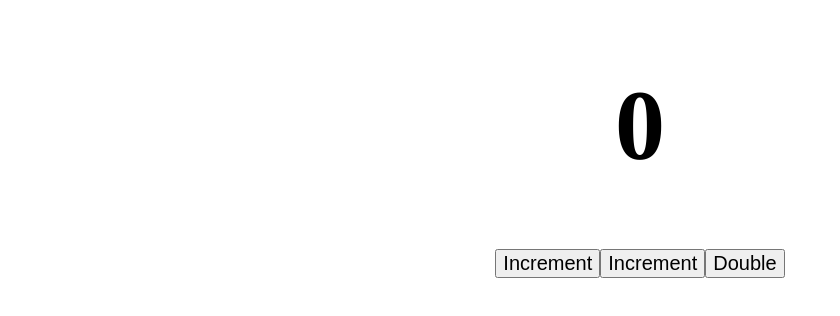
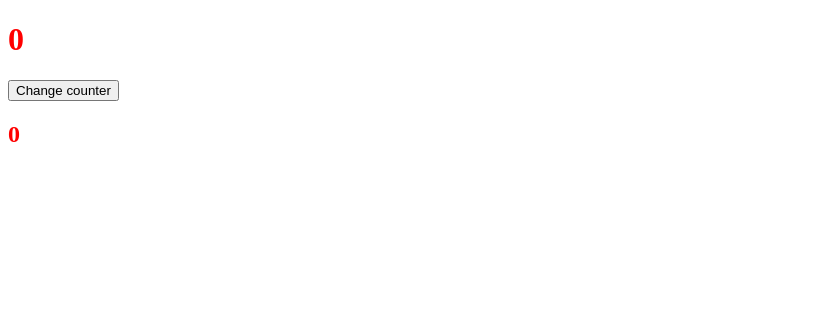
Before and after one commit to armendlahi/learning-react-ick, a React (Create React App) app: page / in a window 1280 px wide. Shown: the top 316 px of the page, without its empty margins (0-840 px from the left). Built offline with nearby package versions, Linux system fonts and the light colour scheme.

Commit message:
React lifecycle methods.

```diff
--- a/package.json
+++ b/package.json
@@ -6,6 +6,7 @@
     "@testing-library/jest-dom": "^4.2.4",
     "@testing-library/react": "^9.5.0",
     "@testing-library/user-event": "^7.2.1",
+    "randomcolor": "^0.5.4",
     "react": "^16.13.1",
     "react-dom": "^16.13.1",
     "react-scripts": "3.4.1"
--- a/src/App.js
+++ b/src/App.js
@@ -1,4 +1,5 @@
 import React from 'react';
+import randomColor from 'randomcolor';
 
 import ChildComponent from './ChildComponent';
 
@@ -6,41 +7,49 @@ class App extends React.Component {
     constructor() {
         super();
         this.state = {
-            number: 0
+            counter: 0,
+            color: 'red'
         }
     }
 
-    handleIncrement() {
+    handleClick() {
         this.setState(prevState => {
             return {
-                number: prevState.number + 1
-            };
+                counter: prevState.counter + 1
+            }
         });
     }
 
-    handleDecrement() {
-        this.setState(prevState => {
-            return {
-                number: prevState.number - 1
-            };
-        });
+    componentDidMount() {
+        // This lifefycle method is used for initializing component data and/or API calls (fetching data from other sources)
+        console.log('Component did mount.');
     }
 
-    handleDouble() {
-        this.setState(prevState => {
-            return {
-                number: prevState.number * 2
-            };
-        });
+    shouldComponentUpdate(nextProps, nextState) {
+        // console.log('Should component udate.');
+        // return nextState.counter % 2 === 0;
+        return true; // default value
+    }
+
+    componentDidUpdate(prevProps, prevState) {
+        console.log(prevProps, prevState);
+        if (prevState.counter !== this.state.counter) {
+            this.setState({
+                color: randomColor()
+            });
+        }
     }
 
     render() {
+        console.log('Render');
+
         return (
-            <div className="counter">
-                <h1>{this.state.number}</h1>
-                <button onClick={this.handleIncrement.bind(this)}>Increment</button>
-                <button onClick={this.handleDecrement.bind(this)}>Increment</button>
-                <button onClick={this.handleDouble.bind(this)}>Double</button>
+            <div>
+                <h1 style={{ color: this.state.color }}>{this.state.counter}</h1>
+                <button onClick={this.handleClick.bind(this)}>Change counter</button>
+                {this.state.counter < 2 && (
+                    <ChildComponent counter={this.state.counter} />
+                )}
             </div>
         )
     }
--- a/src/ChildComponent.js
+++ b/src/ChildComponent.js
@@ -1,9 +1,24 @@
 import React from 'react';
 
-function ChildComponent(props) {
-    return (
-        <h2 style={{ color: 'red' }}>State inside child component: {props.counter}</h2>
-    );
+class ChildComponent extends React.Component{
+    componentWillReceiveProps(prevProps) {
+        console.log('Component will receive props.')
+        // if (prevProps.counter !== this.props.counter) {
+        //     console.log('Props changed');
+        // } else {
+        //     console.log('Props have not changed');
+        // }
+    }
+
+    componentWillUnmount() {
+        console.log('Component will unmount.');
+    }
+
+    render() {
+        return (
+            <h2 style={{ color: 'red' }}>{this.props.counter}</h2>
+        );
+    }
 }
 
 export default ChildComponent;
```
Also changed, not shown: 1 other file (tests, documents, lock files or other folders).
